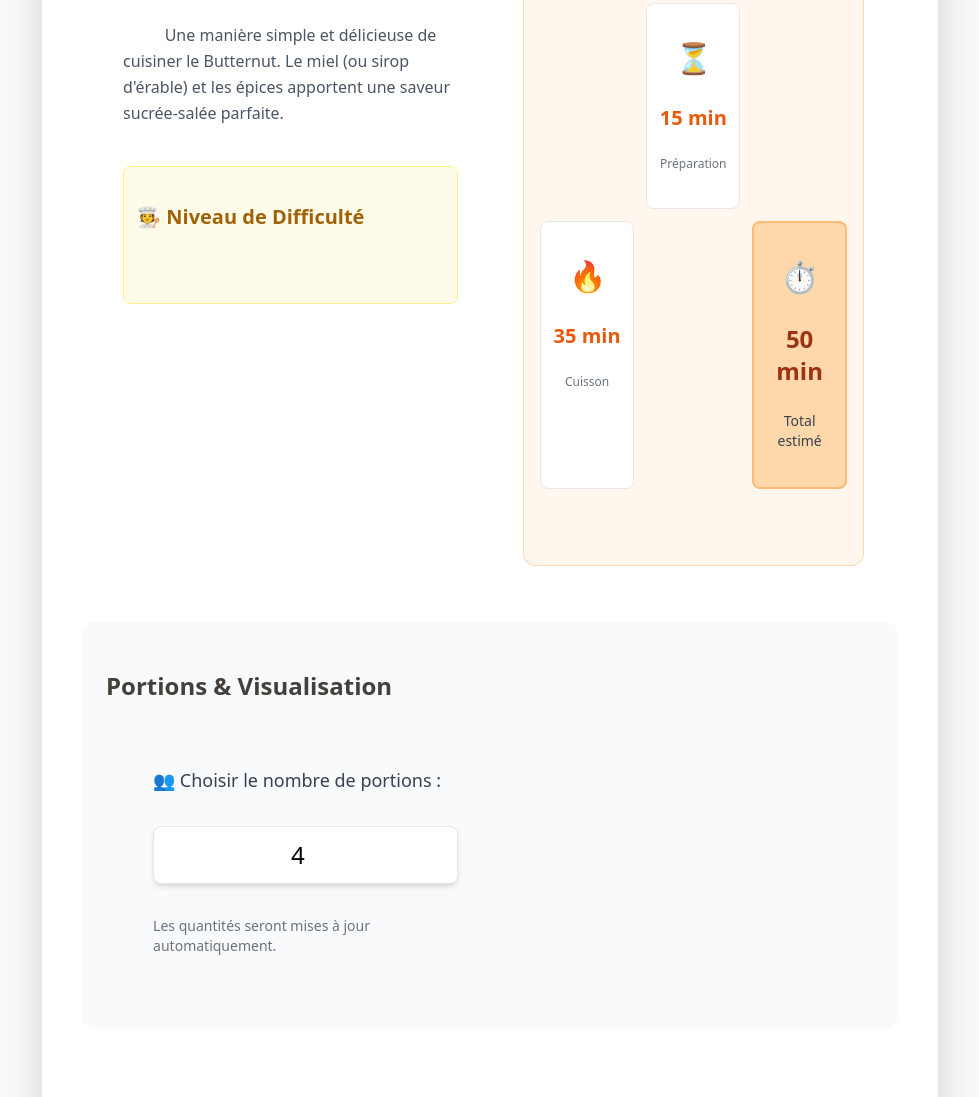
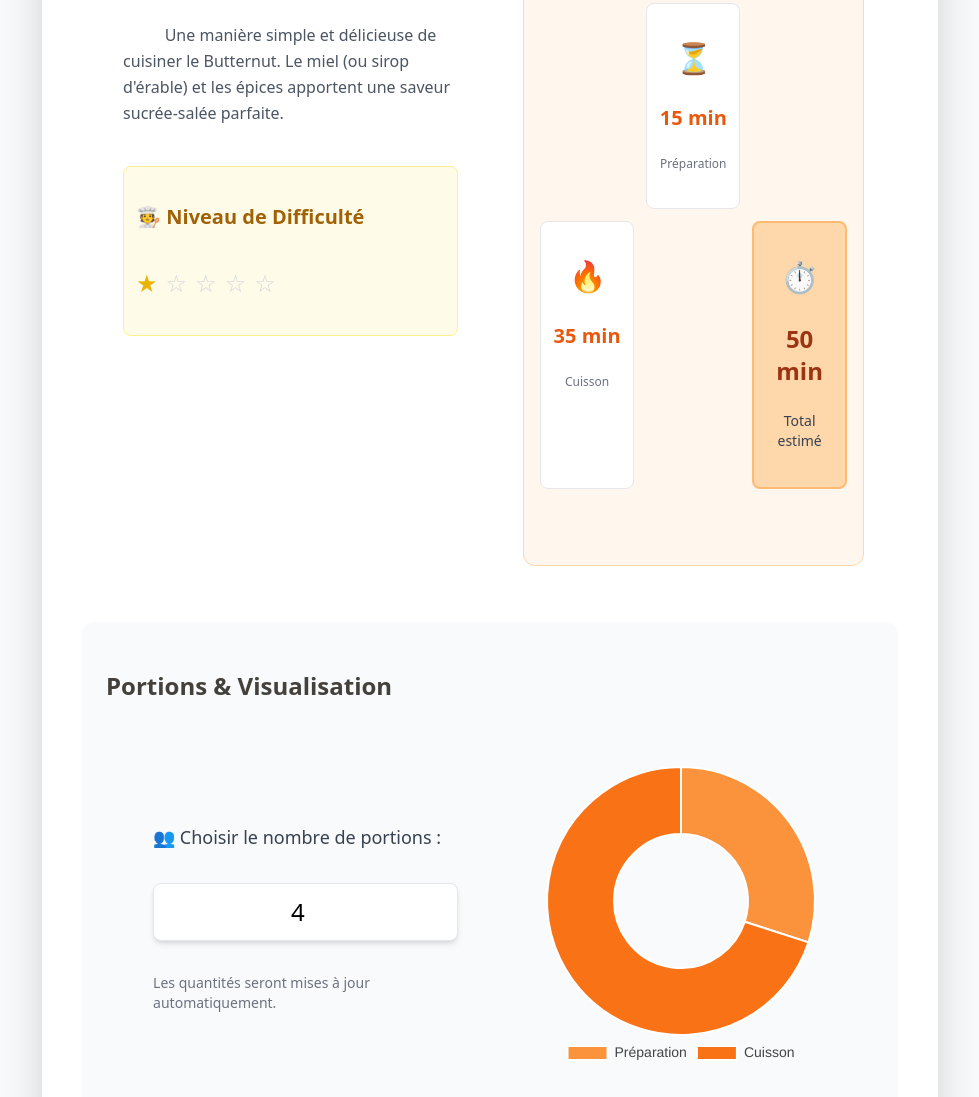
Before and after one commit to greenletterabg-maker/Livre-Recettes-E3D, a plain HTML site: page recette_butternut_interactive.html in a window 1280 px wide. Shown: the part 675-1772 px from the top of the page, without its empty margins (150-1129 px from the left). Drawn offline with nearby package versions, Linux system fonts and the light colour scheme.

Commit message:
recette_butternut_interactive.html

```diff
--- a/recette_butternut_interactive.html
+++ b/recette_butternut_interactive.html
@@ -165,3 +165,151 @@
     function displayDifficulty(level) {
       difficultyIndicator.innerHTML = '';
       for(let i = 1; i <= 5; i++) {
+        const star = document.createElement('span');
+        star.textContent = i <= level ? '★' : '☆';
+        star.className = i <= level ? 'text-yellow-500 text-2xl' : 'text-gray-300 text-2xl';
+        difficultyIndicator.appendChild(star);
+      }
+    }
+
+    // Met à jour la liste des ingrédients selon le nombre de portions
+    function updateIngredients(portions) {
+      ingredientsList.innerHTML = '';
+
+      recipeData.ingredients.forEach(ing => {
+        const amount = (ing.baseAmount / BASE_PORTIONS) * portions;
+        const amountText = (amount % 1 !== 0) ? amount.toFixed(2) : amount.toFixed(0);
+
+        const li = document.createElement('li');
+        li.className = "flex justify-between bg-orange-50 border border-orange-200 rounded-lg p-3 shadow-sm";
+        li.innerHTML = `
+          <span class="font-semibold">${ing.name}</span>
+          <span class="font-mono text-orange-700">${amountText} ${ing.unit}</span>
+        `;
+        ingredientsList.appendChild(li);
+      });
+    }
+
+    // Affiche les étapes de préparation
+    function displayPreparationSteps() {
+      preparationList.innerHTML = '';
+      recipeData.preparationSteps.forEach((step, idx) => {
+        const li = document.createElement('li');
+        li.className = "flex items-start gap-3";
+
+        const checkbox = document.createElement('input');
+        checkbox.type = 'checkbox';
+        checkbox.id = `step-${idx}`;
+        checkbox.className = 'step-checkbox mt-1';
+
+        const label = document.createElement('label');
+        label.htmlFor = `step-${idx}`;
+        label.className = 'step-text cursor-pointer text-gray-800';
+        label.textContent = step;
+
+        li.appendChild(checkbox);
+        li.appendChild(label);
+        preparationList.appendChild(li);
+      });
+    }
+
+    // Met à jour les temps d'après le nombre de portions (simple exemple)
+    function updateTimes(portions) {
+      // Ici on laisse les temps fixes mais on pourrait ajuster selon portions
+      prepTimeDisplay.textContent = BASE_PREP_TIME + " min";
+      cookTimeDisplay.textContent = BASE_COOK_TIME + " min";
+      totalTimeDisplay.textContent = (BASE_PREP_TIME + BASE_COOK_TIME) + " min";
+    }
+
+    // Initialise le graphique Doughnut (temps)
+    let timeChart = null;
+    function createTimeChart() {
+      const ctx = document.getElementById('timeChart').getContext('2d');
+      if(timeChart) timeChart.destroy();
+
+      timeChart = new Chart(ctx, {
+        type: 'doughnut',
+        data: {
+          labels: ['Préparation', 'Cuisson'],
+          datasets: [{
+            data: [BASE_PREP_TIME, BASE_COOK_TIME],
+            backgroundColor: ['#FB923C', '#F97316'],
+            hoverOffset: 20,
+            borderWidth: 2,
+            borderColor: '#fff',
+          }]
+        },
+        options: {
+          responsive: true,
+          plugins: {
+            legend: {
+              position: 'bottom',
+              labels: { font: { size: 14 }, color: '#444' }
+            },
+            tooltip: {
+              callbacks: {
+                label: ctx => `${ctx.label}: ${ctx.parsed} min`
+              }
+            }
+          }
+        }
+      });
+    }
+
+    // Gestion des onglets
+    function switchTab(tab) {
+      if(tab === 'ingredients') {
+        tabIngredientsBtn.classList.add('active-tab');
+        tabIngredientsBtn.classList.remove('text-gray-500');
+        tabIngredientsBtn.classList.add('text-gray-700');
+
+        tabPreparationBtn.classList.remove('active-tab');
+        tabPreparationBtn.classList.remove('text-gray-700');
+        tabPreparationBtn.classList.add('text-gray-500');
+
+        contentIngredients.classList.remove('hidden');
+        contentPreparation.classList.add('hidden');
+      } else {
+        tabPreparationBtn.classList.add('active-tab');
+        tabPreparationBtn.classList.remove('text-gray-500');
+        tabPreparationBtn.classList.add('text-gray-700');
+
+        tabIngredientsBtn.classList.remove('active-tab');
+        tabIngredientsBtn.classList.remove('text-gray-700');
+        tabIngredientsBtn.classList.add('text-gray-500');
+
+        contentPreparation.classList.remove('hidden');
+        contentIngredients.classList.add('hidden');
+      }
+    }
+
+    // Initialisation
+    function init() {
+      displayDifficulty(DIFFICULTY_LEVEL);
+      updateIngredients(BASE_PORTIONS);
+      displayPreparationSteps();
+      updateTimes(BASE_PORTIONS);
+      createTimeChart();
+
+      portionsInput.addEventListener('input', () => {
+        let val = parseInt(portionsInput.value);
+        if(isNaN(val) || val < 1) {
+          val = 1;
+          portionsInput.value = 1;
+        } else if(val > 12) {
+          val = 12;
+          portionsInput.value = 12;
+        }
+        updateIngredients(val);
+        updateTimes(val);
+      });
+
+      tabIngredientsBtn.addEventListener('click', () => switchTab('ingredients'));
+      tabPreparationBtn.addEventListener('click', () => switchTab('preparation'));
+    }
+
+    init();
+  </script>
+
+</body>
+</html>
```
